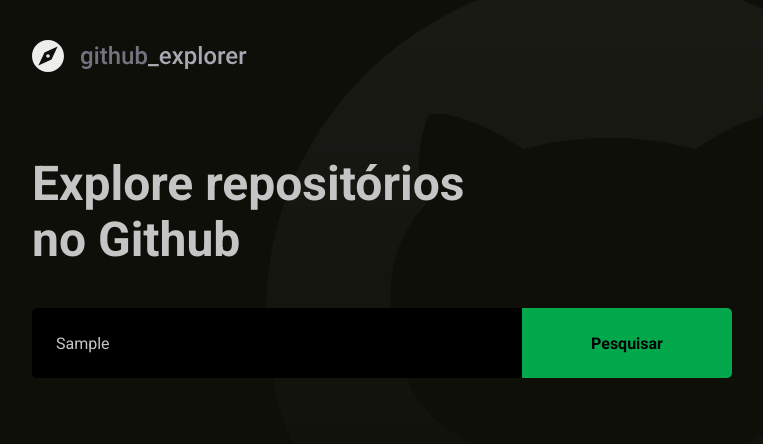
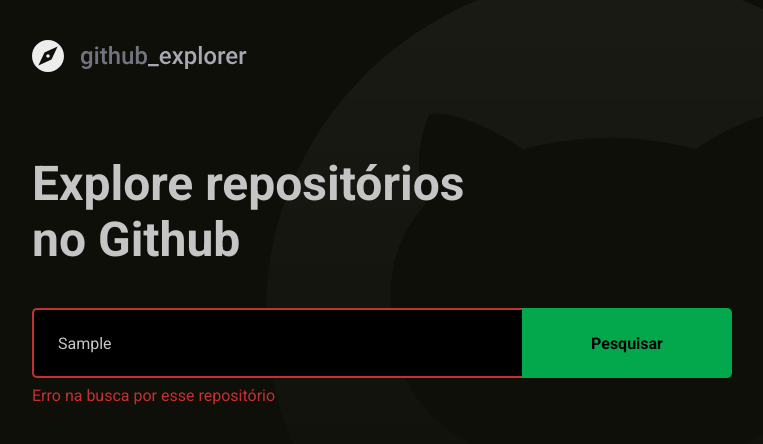
Before and after one commit to raphaeldefalcoayres/github-explorer-2020-frontend, a React (Create React App) app: page / in a window 1280 px wide. Both pictures are taken after typing "Sample" into the empty fields and a click on the button "Pesquisar". Shown: the top 444 px of the page, without its empty margins (148-911 px from the left). Built offline with nearby package versions, Linux system fonts and the light colour scheme; no server answers.

Commit message:
add logical for errors

```diff
--- a/src/pages/Dashboard/index.tsx
+++ b/src/pages/Dashboard/index.tsx
@@ -1,6 +1,6 @@
 import React, { useState, FormEvent } from 'react';
 import { FiChevronRight } from 'react-icons/fi';
-import { Title, Form, Repositories } from './styles';
+import { Title, Form, Repositories, Error } from './styles';
 
 import logo from '../../assets/logo.svg';
 import api from '../../services/api';
@@ -17,18 +17,29 @@
 const Dashboard: React.FC = () => {
   const [newRepository, setNewRepositoy] = useState('');
   const [repositories, setRepositories] = useState<Repository[]>([]);
+  const [inputError, setInputError] = useState('');
 
   async function handleAddRepository(
     event: FormEvent<HTMLFormElement>,
   ): Promise<void> {
     event.preventDefault();
 
-    const response = await api.get<Repository>(`repos/${newRepository}`);
+    if (!newRepository) {
+      setInputError('Digite autor/nome do repositório');
+      return;
+    }
 
-    const newRepositories = response.data;
+    try {
+      const response = await api.get<Repository>(`repos/${newRepository}`);
 
-    setRepositories([...repositories, newRepositories]);
-    setNewRepositoy('');
+      const newRepositories = response.data;
+
+      setRepositories([...repositories, newRepositories]);
+      setNewRepositoy('');
+      setInputError('');
+    } catch (err) {
+      setInputError('Erro na busca por esse repositório');
+    }
   }
 
   return (
@@ -36,7 +47,7 @@
       <img src={logo} alt="Github Explorer" />
       <Title>Explore repositórios no Github</Title>
 
-      <Form onSubmit={handleAddRepository}>
+      <Form hasError={!!inputError} onSubmit={handleAddRepository}>
         <input
           placeholder="Digite o nome do repositório"
           onChange={e => setNewRepositoy(e.target.value)}
@@ -44,6 +55,8 @@
         />
         <button type="submit">Pesquisar</button>
       </Form>
+
+      {inputError && <Error>{inputError}</Error>}
 
       <Repositories>
         {repositories.map(repository => (
--- a/src/pages/Dashboard/styles.ts
+++ b/src/pages/Dashboard/styles.ts
@@ -1,5 +1,9 @@
 import styled from 'styled-components';
 import { shade } from 'polished';
+
+interface FormProps {
+  hasError: boolean;
+}
 
 export const Title = styled.h1`
   font-size: 48px;
@@ -9,7 +13,7 @@
   line-height: 56px;
 `;
 
-export const Form = styled.form`
+export const Form = styled.form<FormProps>`
   margin-top: 40px;
   max-width: 700px;
   display: flex;
@@ -22,6 +26,10 @@
     border-radius: 5px 0 0 5px;
     background: #000;
     color: #c5c5c5;
+    border: 2px solid #000;
+    border-right: 0;
+
+    ${props => props.hasError && `border-color:#c53030;`}
 
     &::placeholder {
       color: #57574c;
@@ -94,3 +102,9 @@
     }
   }
 `;
+
+export const Error = styled.span`
+  display: block;
+  color: #c53030;
+  margin-top: 8px;
+`;
```
